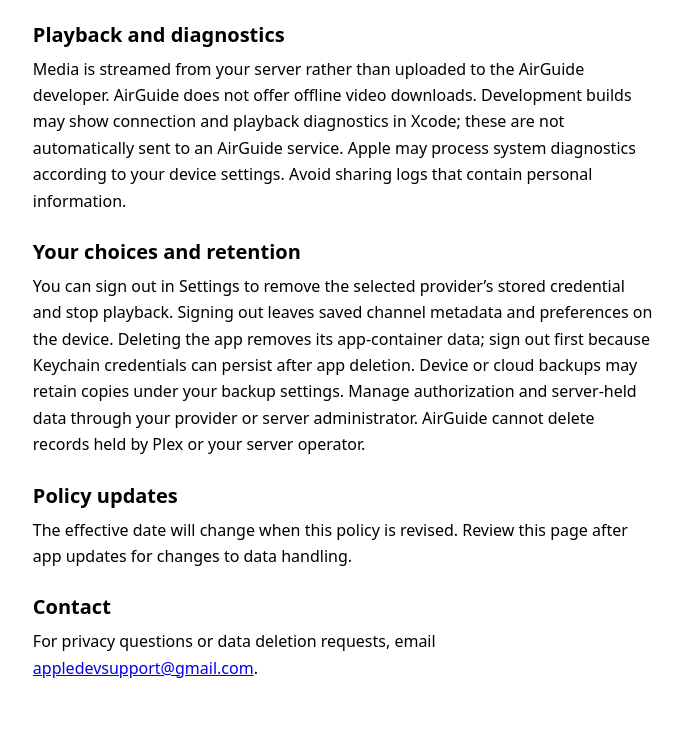
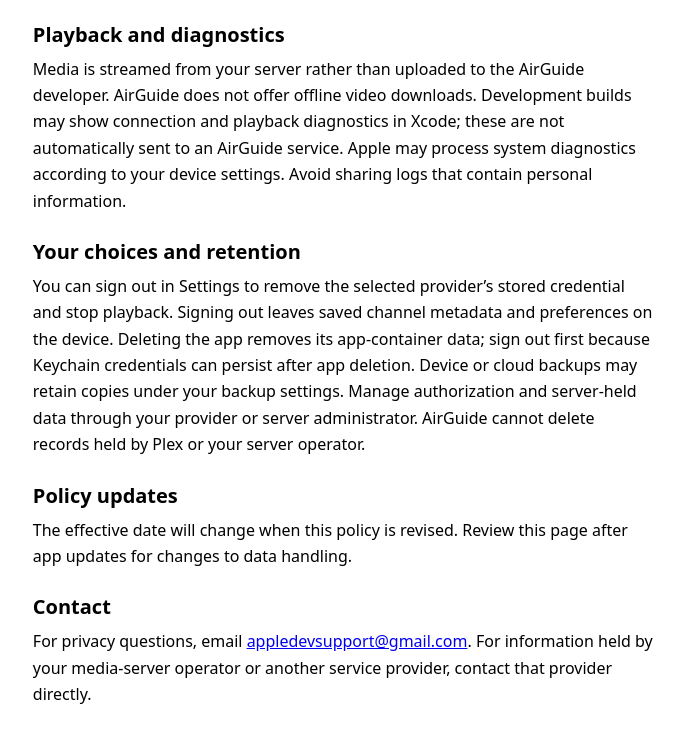
Before and after one commit to popular-punk/lucrum-design, a plain HTML site: page airguide-privacy.html in a window 1280 px wide. Shown: the part 1717-2459 px from the top of the page, without its empty margins (296-980 px from the left). Drawn offline with Linux system fonts and the light colour scheme.

Commit message:
Update airguide-privacy.html

```diff
--- a/airguide-privacy.html
+++ b/airguide-privacy.html
@@ -56,7 +56,7 @@
     </section>
     <section>
       <h2>Contact</h2>
-      <p>For privacy questions or data deletion requests, email <a href="mailto:appledevsupport@gmail.com">appledevsupport@gmail.com</a>.</p>
+      <p>For privacy questions, email <a href="mailto:appledevsupport@gmail.com">appledevsupport@gmail.com</a>. For information held by your media-server operator or another service provider, contact that provider directly.</p>
     </section>
   </main>
 </body>
```
